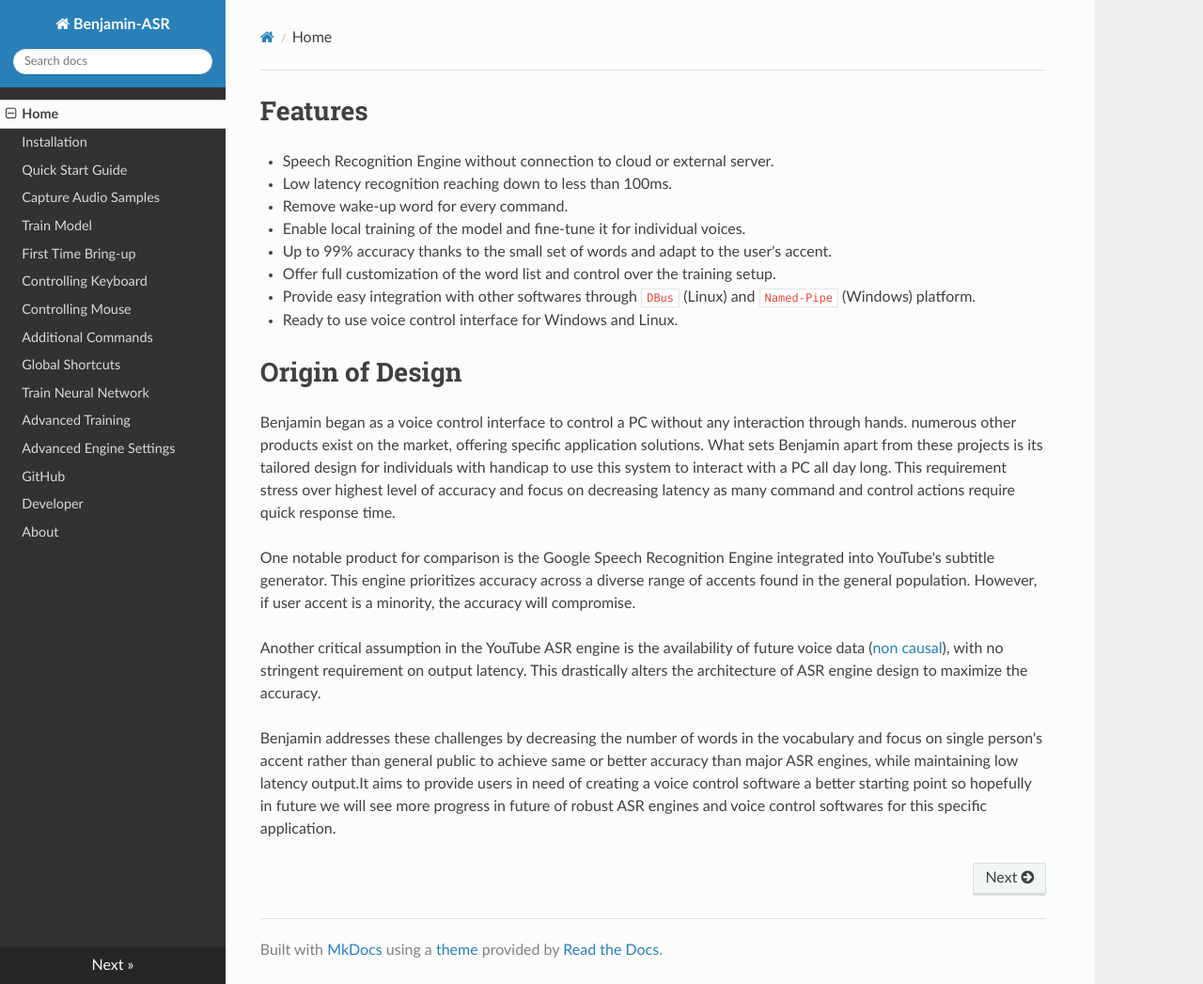
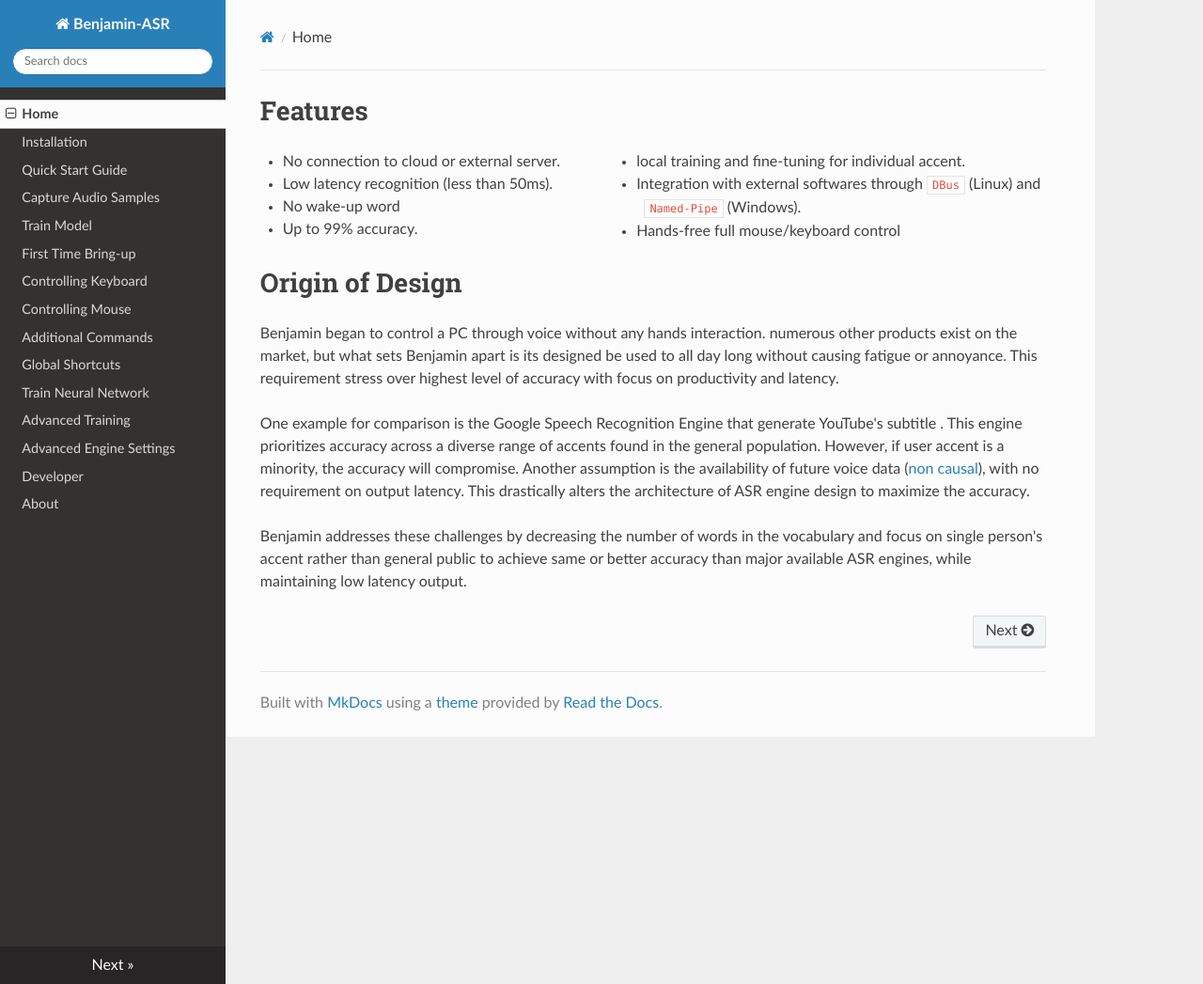
Before and after one commit to benjamin-asr/benjamin-asr.github.io, an MkDocs documentation site: the page built from docs/index.md, in a window 1280 px wide and 1047 px high. Shown: the whole window at 94% size. Built offline with MkDocs 1.6.1, drawn with Linux system fonts in a browser that asks for light colours; nearby versions of some CDN libraries.

```diff
--- a/docs/index.md
+++ b/docs/index.md
@@ -1,19 +1,24 @@
 # Features
 
-- Speech Recognition Engine without connection to cloud or external server.
-- Low latency recognition reaching down to less than 100ms.
-- Remove wake-up word for every command.
-- Enable local training of the model and fine-tune it for individual voices.
-- Up to 99% accuracy thanks to the small set of words and adapt to the user's accent.
-- Offer full customization of the word list and control over the training setup.
-- Provide easy integration with other softwares through `DBus` (Linux) and `Named-Pipe` (Windows) platform.
-- Ready to use voice control interface for Windows and Linux.
+/// html | div[style='float: left; width: 45%;']
+- No connection to cloud or external server.
+- Low latency recognition (less than 50ms).
+- No wake-up word
+- Up to 99% accuracy.
+///
+
+/// html | div[style='float: right;width: 55%;']
+- local training and fine-tuning for individual accent.
+- Integration with external softwares through `DBus` (Linux) and &nbsp; `Named-Pipe` (Windows).
+- Hands-free full mouse/keyboard control
+///
+
+/// html | div[style='clear: both;']
+///
 
 # Origin of Design
-Benjamin began as a voice control interface to control a PC without any interaction through hands. numerous other products exist on the market, offering specific application solutions. What sets Benjamin apart from these projects is its tailored design for individuals with handicap to use this system to interact with a PC all day long. This requirement stress over highest level of accuracy and focus on decreasing latency as many command and control actions require quick response time.
+Benjamin began to control a PC through voice without any hands interaction. numerous other products exist on the market, but what sets Benjamin apart is its designed be used to all day long without causing fatigue or annoyance. This requirement stress over highest level of accuracy with focus on productivity and latency.
 
-One notable product for comparison is the Google Speech Recognition Engine integrated into YouTube's subtitle generator. This engine prioritizes accuracy across a diverse range of accents found in the general population. However, if user accent is a minority, the accuracy will compromise.
+One example for comparison is the Google Speech Recognition Engine that generate YouTube's subtitle . This engine prioritizes accuracy across a diverse range of accents found in the general population. However, if user accent is a minority, the accuracy will compromise. Another assumption is the availability of future voice data ([non causal](https://en.wikipedia.org/wiki/Causality)), with no requirement on output latency. This drastically alters the architecture of ASR engine design to maximize the accuracy.
 
-Another critical assumption in the YouTube ASR engine is the availability of future voice data ([non causal](https://en.wikipedia.org/wiki/Causality)), with no stringent requirement on output latency. This drastically alters the architecture of ASR engine design to maximize the accuracy.
-
-Benjamin addresses these challenges by decreasing the number of words in the vocabulary and focus on single person's accent rather than general public to achieve same or better accuracy than major ASR engines, while maintaining low latency output.It aims to provide users in need of creating a voice control software a better starting point so hopefully in future we will see more progress in future of robust ASR engines and voice control softwares for this specific application.
+Benjamin addresses these challenges by decreasing the number of words in the vocabulary and focus on single person's accent rather than general public to achieve same or better accuracy than major available ASR engines, while maintaining low latency output.
--- a/mkdocs.yml
+++ b/mkdocs.yml
@@ -14,7 +14,6 @@
   - Train Neural Network: Train-Neural-Network.md
   - Advanced Training: Advanced-Training.md
   - Advanced Engine Settings: Advanced-Engine-Settings.md
-  - GitHub: https://github.com/bijanbina/Benjamin
   - Developer: https://benjamin-int.github.io
   - About: About.md
 
@@ -42,3 +41,4 @@
   - pymdownx.snippets
   - pymdownx.superfences
   - callouts
+  - pymdownx.blocks.html
```
Also changed, not shown: docs/Installation.md (+5 -5 lines), docs/Quick-Start-Guide.md (+11 -13 lines).
